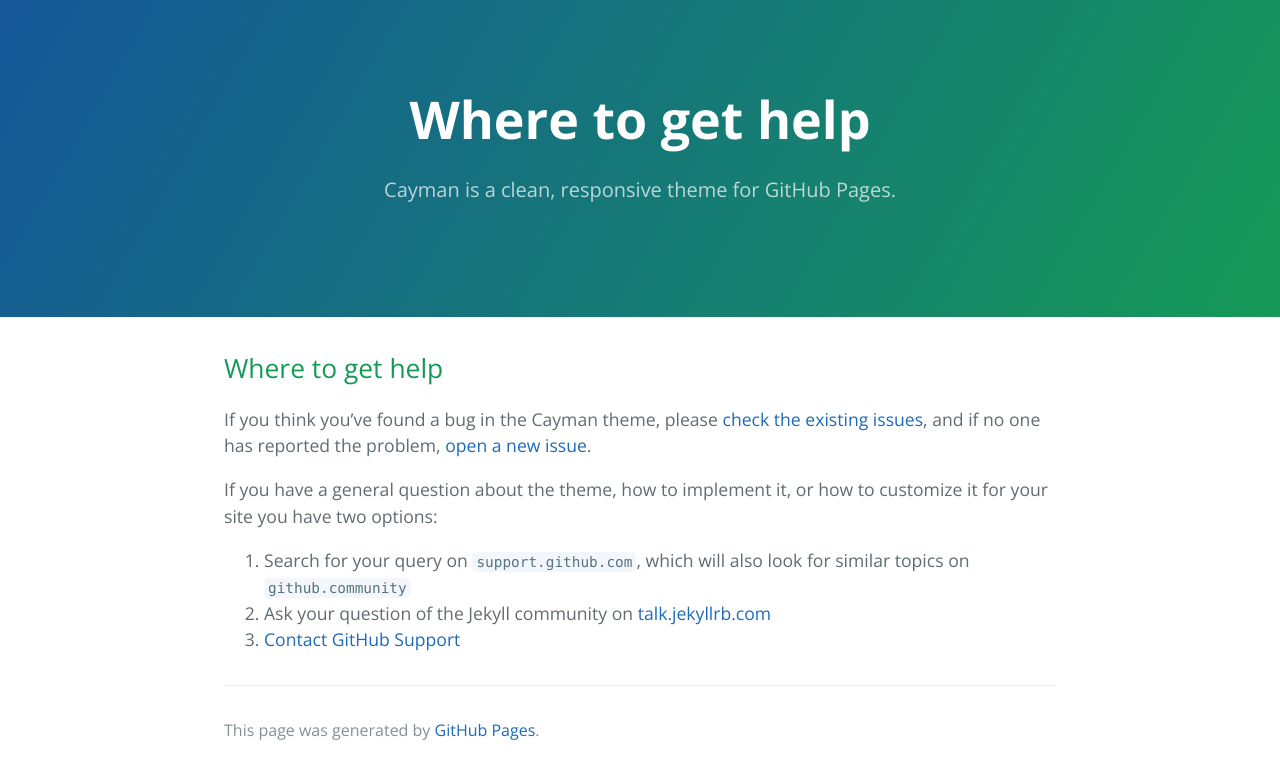
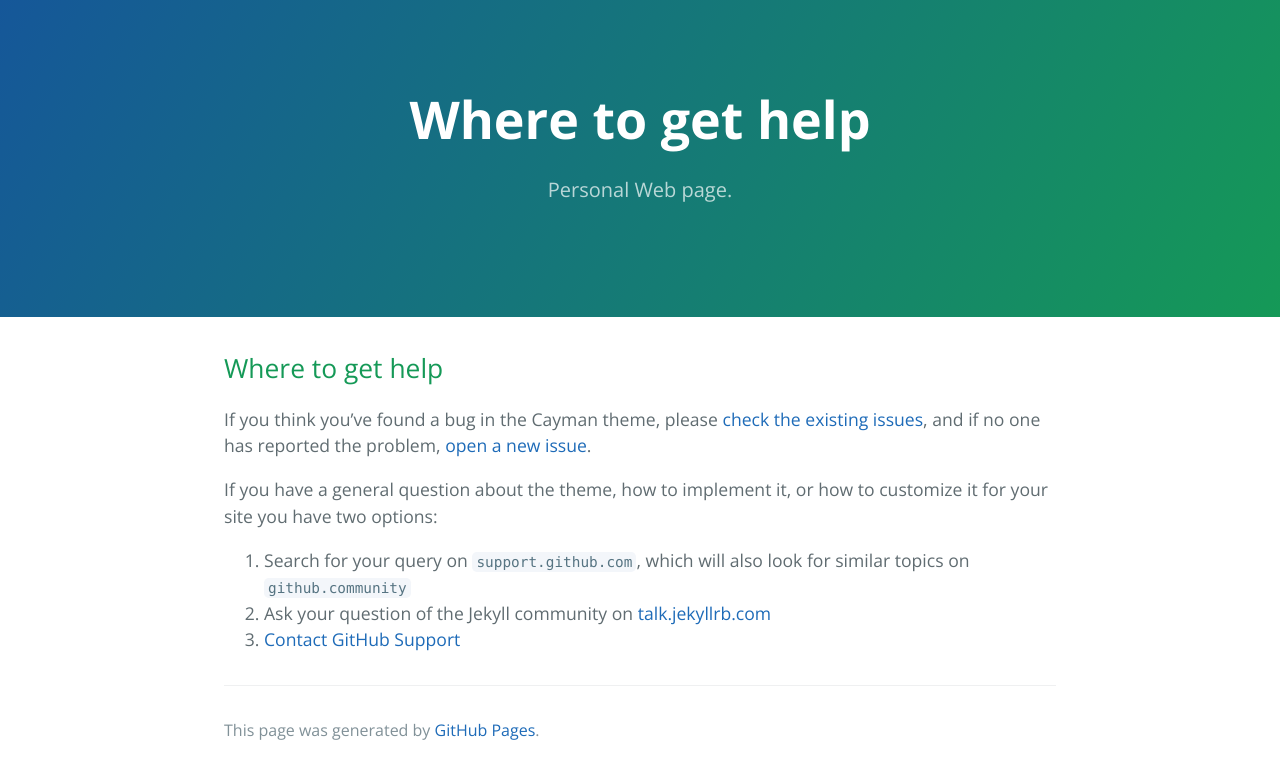
Before and after one commit to sefeoglu/sefeoglu.github.io, a Jekyll site: the page built from docs/SUPPORT.md, in a window 1280 px wide. Shown: the top 779 px of the page. Built offline with Jekyll 4.4.1, drawn with Linux system fonts in a browser that asks for light colours; our own code applies the rules of GitHub Pages for plain Markdown files.

Commit message:
Update _config.yml

```diff
--- a/_config.yml
+++ b/_config.yml
@@ -1,5 +1,5 @@
-title: Cayman theme
-description: Cayman is a clean, responsive theme for GitHub Pages.
+title: Sefika EFEOGLU
+description: Personal Web page.
 show_downloads: true
 google_analytics:
 theme: jekyll-theme-cayman
```
